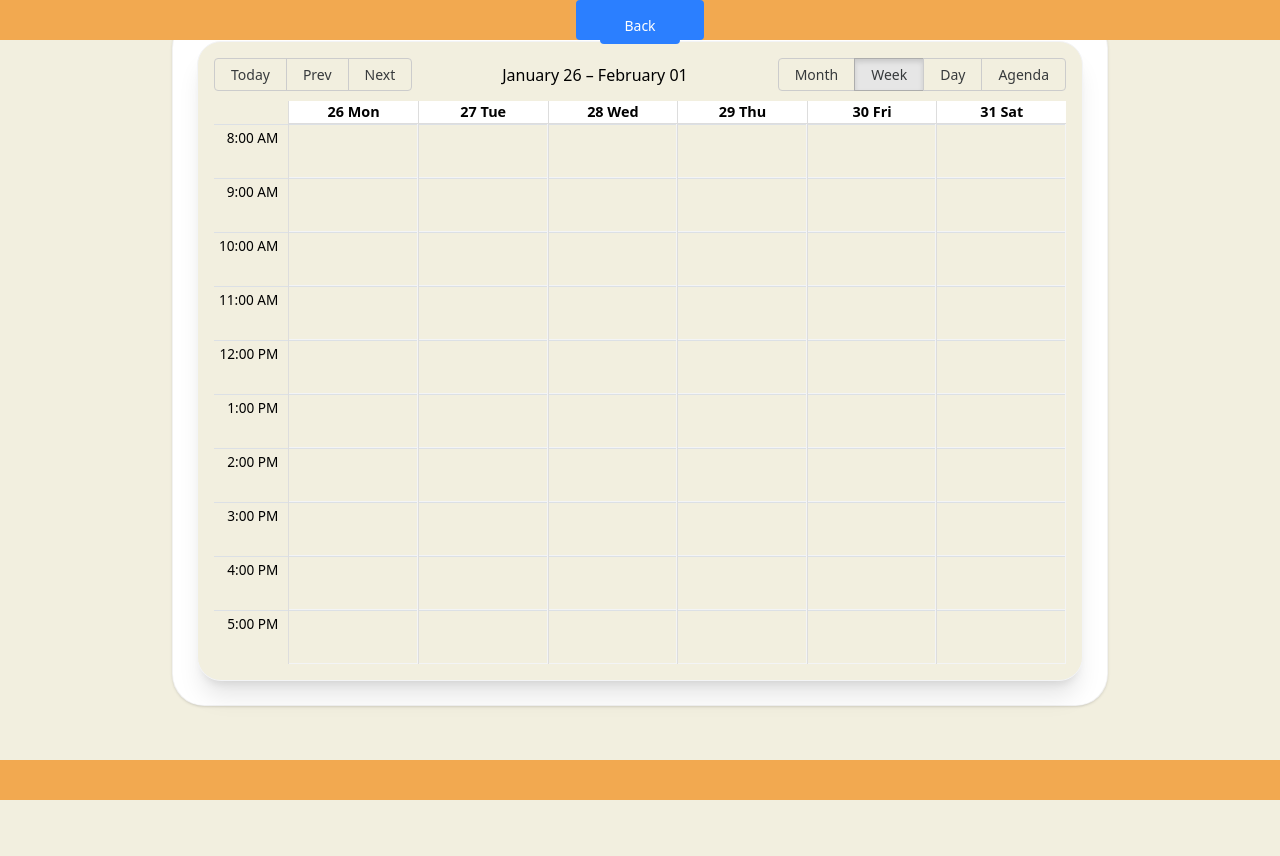
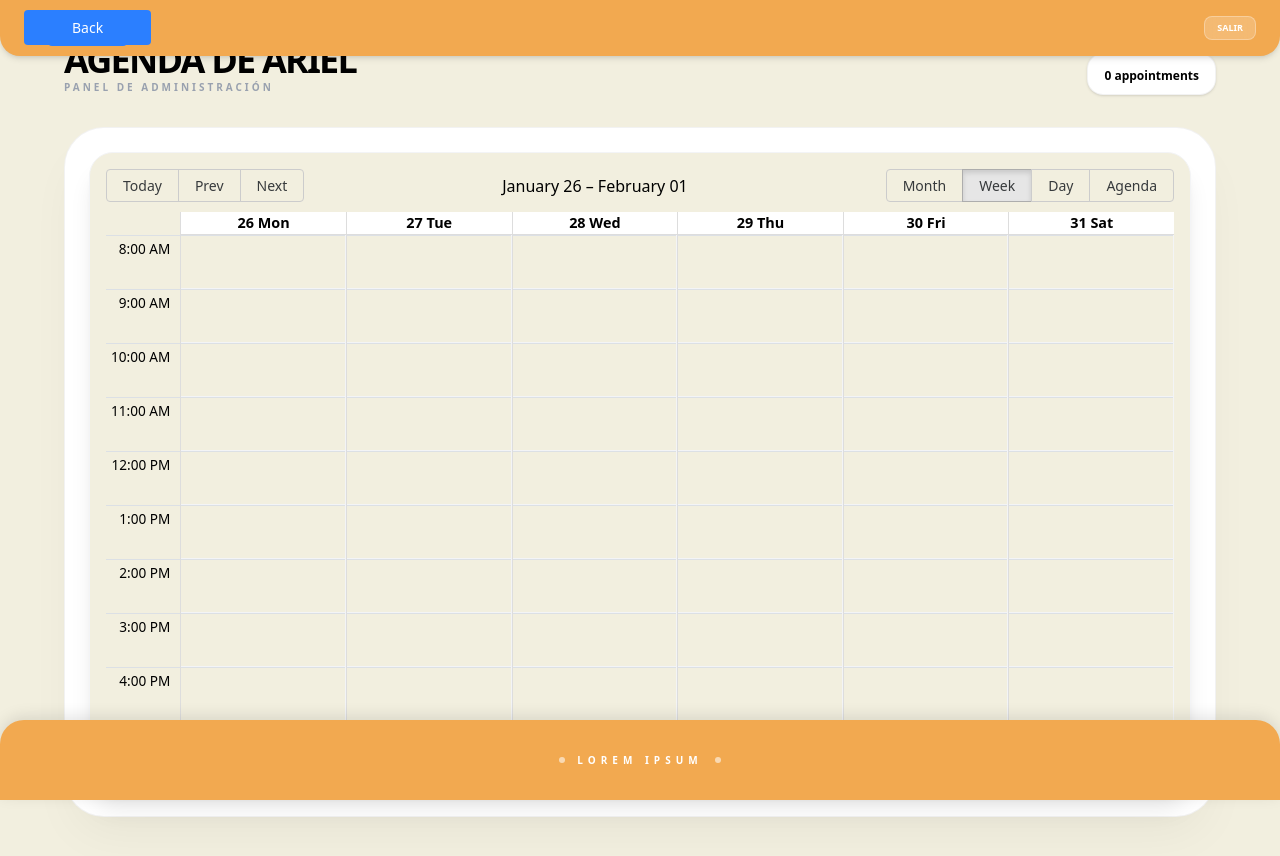
Before and after one commit to SmatamorosN04/scheduling_APP, a Next.js app: page /admin/dashboard in a window 1280 px wide. Before the commit the page ends 800 px from the top, so only its background shows below. Built offline with nearby package versions, Linux system fonts and the light colour scheme; no server answers; the database is empty.

Commit message:
Issues of Dashboard solved and header  with header redesigned

```diff
--- a/app/admin/dashboard/page.tsx
+++ b/app/admin/dashboard/page.tsx
@@ -1,44 +1,36 @@
-export const dynamic = 'force-dynamic'; // SOLUCIÓN AL PROBLEMA DE ACTUALIZACIÓN
-
-import { getServerSession } from "next-auth/next";
-import { redirect } from "next/navigation";
 import clientPromise from "@/lib/mongodb";
 import ArielCalendar from "@/app/components/Calendar/calendar";
 import Header from "@/app/components/header/header";
 import Footer from "@/app/components/footer/footer";
-import SideBar from "@/app/components/sidebar/infoContainer";
+import { getServerSession } from "next-auth/next";
+import { redirect } from "next/navigation";
 
-// Definimos la interfaz para evitar errores de tipo
-interface Appointment {
-    id: string;
-    title: string;
-    start: Date;
-    end: Date;
-    clientName: string;
-    service: string;
-    color_hex: string;
-}
+export const dynamic = 'force-dynamic';
+export const revalidate = 0;
 
 export default async function DashBoard() {
-    let events: Appointment[] = [];
+
+
+    let events: string | any[] = [];
 
     try {
         const client = await clientPromise;
         const db = client.db("scheduling_App");
 
-        const rawEvents = await db.collection('appointments').find({}).toArray();
+        const rawEvents = await db.collection('appointments')
+            .find({})
+            .sort({ start: 1 })
+            .toArray();
 
-        events = rawEvents.map((ev: any) => {
-            return {
+        events = rawEvents.map((ev: any) => ({
             id: ev._id.toString(),
-                title: ev.title || "Servicio sin nombre",
+            title: ev.service || ev.title || "Cita",
             start: new Date(ev.start),
             end: new Date(ev.finish),
-                clientName: ev.clientName || "Cliente anónimo",
+            clientName: ev.clientName,
             service: ev.service,
             color_hex: ev.color_hex || (ev.service === 'maintenance' ? '#F28D35' : '#00C0E8'),
-            };
-        });
+        }));
     } catch (error) {
         console.error('Error cargando eventos:', error);
     }
@@ -47,13 +39,29 @@ export default async function DashBoard() {
         <div className="flex flex-col min-h-screen bg-[#F2EFDF] font-sans">
             <Header />
 
-            <main className="flex-1 flex flex-col md:flex-row-reverse items-start justify-center p-4 gap-6">
-                {/* El Calendario con los datos reales */}
-                <div className="w-full md:w-3/4 bg-white p-6 rounded-[32px] shadow-sm border border-black/5">
-                    <ArielCalendar events={events} />
+            <main className="flex-1 flex flex-col items-center justify-start p-4 md:p-10">
+                <div className="w-full max-w-6xl">
+                    <header className="mb-8 flex justify-between items-end">
+                        <div>
+                            <h1 className="text-4xl font-black uppercase tracking-tighter text-black">
+                                Agenda de Ariel
+                            </h1>
+                            <p className="text-[10px] font-bold uppercase tracking-[0.3em] text-gray-400">
+                                Panel de Administración
+                            </p>
                         </div>
+                        <div className="bg-white px-4 py-2 rounded-2xl border border-black/5 shadow-sm">
+                            <span className="text-xs font-black">{events.length} appointments</span>
+                        </div>
+                    </header>
 
-
+                    <div className="bg-white p-2 md:p-6 rounded-[40px] shadow-2xl shadow-black/5 border border-black/5">
+                        <ArielCalendar
+                            events={events}
+                            isClientView={false}
+                        />
+                    </div>
+                </div>
             </main>
 
             <Footer />
--- a/app/components/footer/footer.tsx
+++ b/app/components/footer/footer.tsx
@@ -1,5 +1,13 @@
-export default function Footer(){
-    return(
-        <footer className="w-full h-10 bg-[#F2A950]  fixed bottom-0"></footer>
-    )
+export default function Footer() {
+    return (
+        <footer className="w-full h-20 bg-[#F2A950] fixed bottom-0 left-0 flex items-center justify-center z-[100] rounded-t-[24px] shadow-[0_-4px_15px_rgba(0,0,0,0.1)]">
+            <div className="flex items-center gap-3">
+                <span className="w-1.5 h-1.5 bg-white rounded-full animate-pulse"></span>
+                <p className="text-[10px] font-black uppercase tracking-[0.5em] text-white">
+                   lorem ipsum
+                </p>
+                <span className="w-1.5 h-1.5 bg-white rounded-full animate-pulse"></span>
+            </div>
+        </footer>
+    );
 }
--- a/app/components/header/header.tsx
+++ b/app/components/header/header.tsx
@@ -1,11 +1,28 @@
+'use client';
+import { usePathname } from 'next/navigation';
+import { signOut } from "next-auth/react";
 import BackButton from "@/app/components/BackButton/BackButton";
 
-export default function Header(){
-    return(
-        <div className="w-full h-10 bg-[#F2A950] absolute top-0 flex justify-center">
-            <BackButton
-            redirection={'/'}
-            />
+export default function Header() {
+    const pathname = usePathname();
+    const isAdmin = pathname.startsWith('/admin');
+
+    return (
+        <div className="w-full h-14 bg-[#F2A950] absolute top-0 left-0 flex items-center justify-between px-6 z-50 shadow-md rounded-b-[20px]">
+            <div className="flex-1">
+                <BackButton redirection={'/'} />
+            </div>
+
+            <div className="flex-1 flex justify-end">
+                {isAdmin && (
+                    <button
+                        onClick={() => signOut({ callbackUrl: '/' })}
+                        className="bg-white/20 hover:bg-white/40 text-white text-[9px] font-black uppercase px-3 py-1 rounded-lg backdrop-blur-sm transition-all border border-white/30"
+                    >
+                        Salir
+                    </button>
+                )}
+            </div>
         </div>
-    )
+    );
 }
```
Lines whose indentation alone changed are shown as unchanged.
